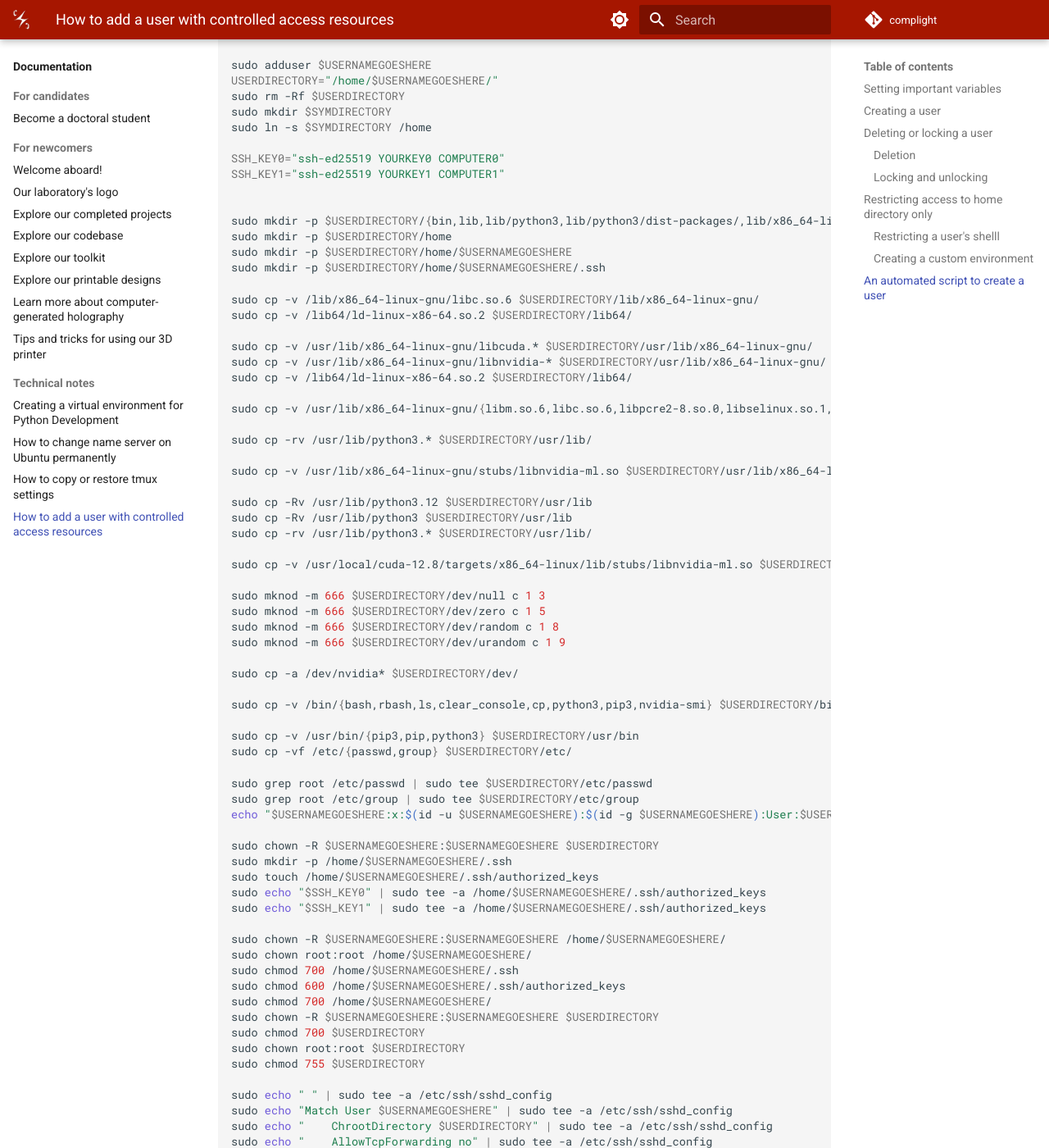
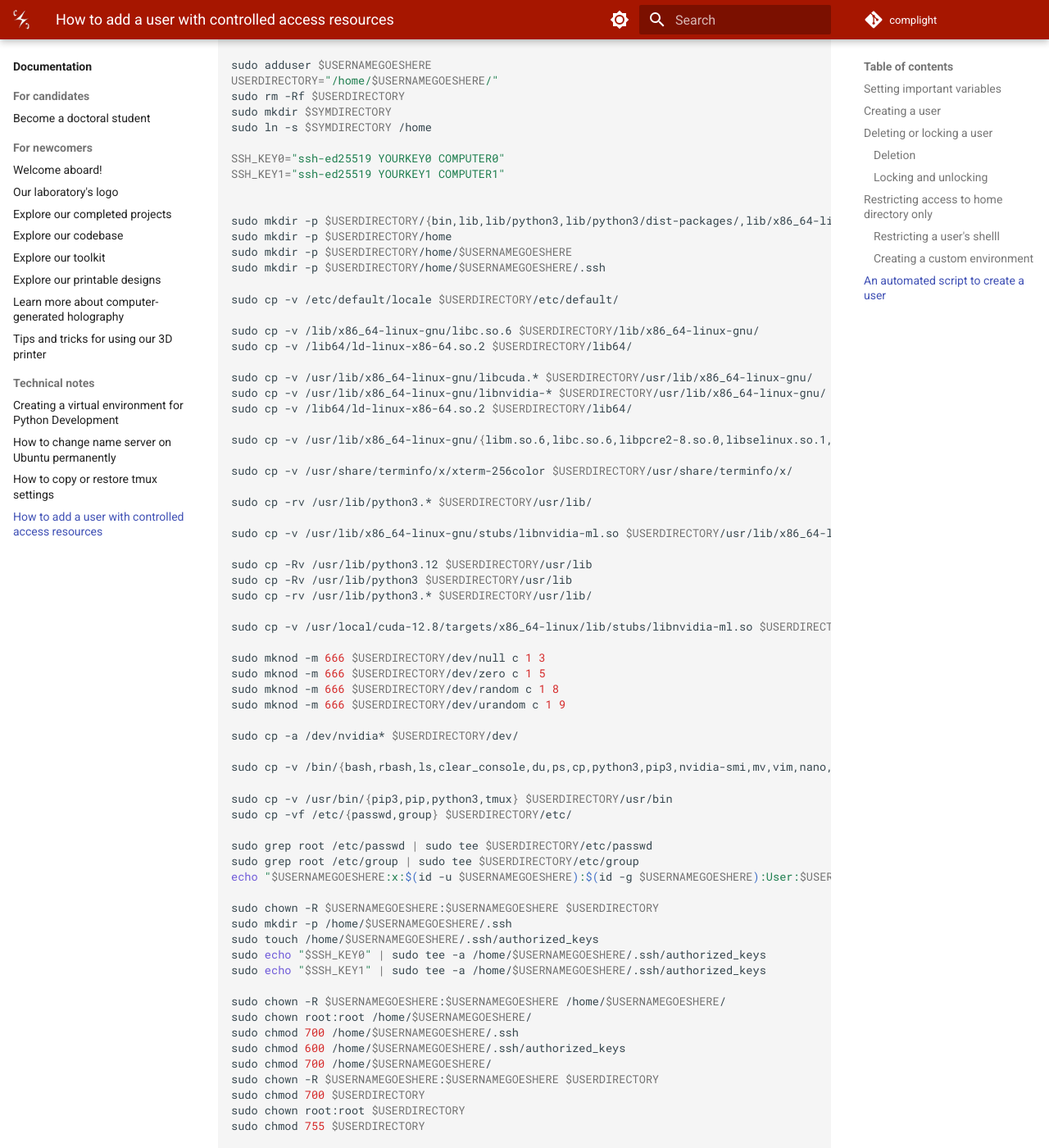
Before and after one commit to complight/complight.github.io, an MkDocs documentation site: the page built from docs/documentation/computing/how_to_add_a_user_with_controlled_access_to_resources.md, in a window 1280 px wide and 1400 px high, scrolled down 4297 px. Shown: the whole window at 82% size. Built offline with MkDocs 1.6.1 and Material for MkDocs 9.7.7, drawn with Linux system fonts in a browser that asks for light colours; some of the changed text lies outside the part shown.

Commit message:
Updating documentation.

````diff
--- a/docs/documentation/computing/how_to_add_a_user_with_controlled_access_to_resources.md
+++ b/docs/documentation/computing/how_to_add_a_user_with_controlled_access_to_resources.md
@@ -132,7 +132,7 @@ sudo cp -a /dev/nvidia* $USERDIRECTORY/$USERNAMEGOESHERE/dev/
 Make sure that the user has the access to the right set of tools:
 
 ```bash
-sudo cp -v /bin/{bash,rbash,ls,clear_console,cp,python3,pip3,nvidia-smi} $USERDIRECTORY/$USERNAMEGOESHERE/bin
+sudo cp -v /bin/{bash,rbash,nano,vim,ls,mv,clear_console,cp,python3,pip3,nvidia-smi} $USERDIRECTORY/$USERNAMEGOESHERE/bin
 
 sudo cp -v /usr/bin/{pip3,pip,python3} $USERDIRECTORY/$USERNAMEGOESHERE/usr/bin
 sudo cp -vf /etc/{passwd,group} $USERDIRECTORY/$USERNAMEGOESHERE/etc/
@@ -194,10 +194,12 @@ SSH_KEY0="ssh-ed25519 YOURKEY0 COMPUTER0"
 SSH_KEY1="ssh-ed25519 YOURKEY1 COMPUTER1"
 
 
-sudo mkdir -p $USERDIRECTORY/{bin,lib,lib/python3,lib/python3/dist-packages/,lib/x86_64-linux-gnu,lib64,dev,etc,usr,usr/bin,usr/lib,usr/lib/python3.*,usr/lib/x86_64-linux-gnu,usr/local/cuda-12.8/targets/x86_64-linux/lib/stubs/,usr/lib/x86_64-linux-gnu/stubs}
+sudo mkdir -p $USERDIRECTORY/{bin,lib,lib/python3,lib/python3/dist-packages/,lib/x86_64-linux-gnu,lib64,dev,etc,etc/default,usr,usr/bin,usr/lib,usr/lib/python3.*,usr/lib/x86_64-linux-gnu,usr/local/cuda-12.8/targets/x86_64-linux/lib/stubs/,usr/lib/x86_64-linux-gnu/stubs,usr/share/terminfo/x/}
 sudo mkdir -p $USERDIRECTORY/home
 sudo mkdir -p $USERDIRECTORY/home/$USERNAMEGOESHERE
 sudo mkdir -p $USERDIRECTORY/home/$USERNAMEGOESHERE/.ssh
+
+sudo cp -v /etc/default/locale $USERDIRECTORY/etc/default/
 
 sudo cp -v /lib/x86_64-linux-gnu/libc.so.6 $USERDIRECTORY/lib/x86_64-linux-gnu/
 sudo cp -v /lib64/ld-linux-x86-64.so.2 $USERDIRECTORY/lib64/
@@ -206,7 +208,9 @@ sudo cp -v /usr/lib/x86_64-linux-gnu/libcuda.* $USERDIRECTORY/usr/lib/x86_64-lin
 sudo cp -v /usr/lib/x86_64-linux-gnu/libnvidia-* $USERDIRECTORY/usr/lib/x86_64-linux-gnu/
 sudo cp -v /lib64/ld-linux-x86-64.so.2 $USERDIRECTORY/lib64/
 
-sudo cp -v /usr/lib/x86_64-linux-gnu/{libm.so.6,libc.so.6,libpcre2-8.so.0,libselinux.so.1,libtinfo.so.6,libnvidia-ml.so.1,libnvidia-ml.so.560.35.05,librt.so.1,libexpat.so.1,libz.so.1,libpthread.so.0,libdl.so.2,libnvidia-ml.so.1} $USERDIRECTORY/usr/lib/x86_64-linux-gnu
+sudo cp -v /usr/lib/x86_64-linux-gnu/{libm.so.6,libc.so.6,libpcre2-8.so.0,libselinux.so.1,libfuse3.so.3,libglib-2.0.so.0,libatomic.so.1,libtinfo.so.6,libnvidia-ml.so.1,libnvidia-ml.so.560.35.05,librt.so.1,libexpat.so.1,libz.so.1,libpthread.so.0,libdl.so.2,libnvidia-ml.so.1,libacl.so.1,libattr.so.1,libgpm.so.2,libpython3.12.so.1.0,libsodium.so.23,libncursesw.so.6,libsystemd.so.0,libutempter.so.0,libevent_core-2.1.so.7u,libresolv.so.2,libcap.so.2,libproc2.so.0,libpopt.so.0,libzstd.so.1,libxxhash.so.0,libcrypto.so.3,liblz4.so.1,libmount.so.1,libblkid.so.1} $USERDIRECTORY/usr/lib/x86_64-linux-gnu
+
+sudo cp -v /usr/share/terminfo/x/xterm-256color $USERDIRECTORY/usr/share/terminfo/x/
 
 sudo cp -rv /usr/lib/python3.* $USERDIRECTORY/usr/lib/
 
@@ -225,9 +229,9 @@ sudo mknod -m 666 $USERDIRECTORY/dev/urandom c 1 9
 
 sudo cp -a /dev/nvidia* $USERDIRECTORY/dev/
 
-sudo cp -v /bin/{bash,rbash,ls,clear_console,cp,python3,pip3,nvidia-smi} $USERDIRECTORY/bin
+sudo cp -v /bin/{bash,rbash,ls,clear_console,du,ps,cp,python3,pip3,nvidia-smi,mv,vim,nano,rsync,mount,mkdir,grep} $USERDIRECTORY/bin
 
-sudo cp -v /usr/bin/{pip3,pip,python3} $USERDIRECTORY/usr/bin
+sudo cp -v /usr/bin/{pip3,pip,python3,tmux} $USERDIRECTORY/usr/bin
 sudo cp -vf /etc/{passwd,group} $USERDIRECTORY/etc/
 
 sudo grep root /etc/passwd | sudo tee $USERDIRECTORY/etc/passwd
````
